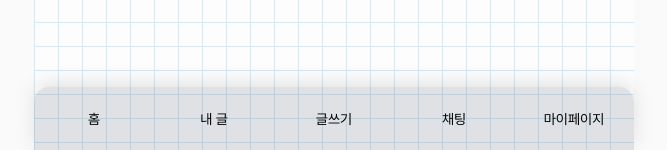
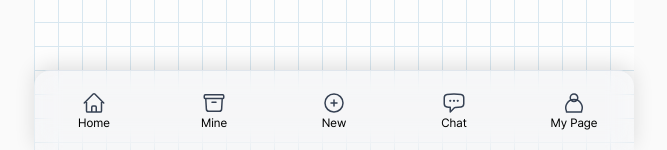
Before and after one commit to Debuging-JunSeoPark/logoRithm, a React (Vite) app: page / in a window 1280 px wide. Shown: the part 650-800 px from the top of the page, without its empty margins (306-973 px from the left). Built offline with nearby package versions, Linux system fonts and the light colour scheme.

Commit message:
feat: 푸터바 이미지 추가

```diff
--- a/src/widgets/footer/ui/Footer.jsx
+++ b/src/widgets/footer/ui/Footer.jsx
@@ -1,20 +1,97 @@
 export default function Footer() {
   return (
-        <footer className="
+    <footer
+      className="
         fixed bottom-0 left-1/2 transform -translate-x-1/2
-    w-full max-w-[600px] h-16
-    bg-gray-500/20
-    border-t border-white/30
-    rounded-t-2xl overflow-hidden
-    shadow-[0_-4px_20px_rgba(0,0,0,0.10)]
+        w-full max-w-[600px] h-20
+        bg-gray-200/20
+        backdrop-blur-md
+        border-t border-gray-300/30
+        rounded-t-2xl
+        overflow-hidden
+        shadow-[0_-4px_20px_rgba(0,0,0,0.12)]
         flex items-center justify-around
-    z-50"
+        z-50
+      "
     >
-            <button className="flex-1 text-center text-sm">홈</button>
-            <button className="flex-1 text-center text-sm">내 글</button>
-            <button className="flex-1 text-center text-sm">글쓰기</button>
-            <button className="flex-1 text-center text-sm">채팅</button>
-            <button className="flex-1 text-center text-sm">마이페이지</button>
+
+
+      <button className="flex-1 flex flex-col items-center justify-center text-xs">
+        <svg fill="none" strokeWidth={1.5} stroke="currentColor"
+             className="w-6 h-6 text-gray-700" viewBox="0 0 24 24">
+          <path strokeLinecap="round" strokeLinejoin="round"
+            d="m2.25 12 8.954-8.955c.45-.45 1.18-.45 1.63 0L21.75 12M4.5 9.75v10.125c0
+            .621.504 1.125 1.125 1.125H9.75v-4.875c0-.621.504-1.125
+            1.125-1.125h2.25c.621 0 1.125.504
+            1.125 1.125V21h4.125c.621 0 1.125-.504
+            1.125-1.125V9.75M8.25 21h8.25" />
+        </svg>
+        Home
+      </button>
+
+
+      <button className="flex-1 flex flex-col items-center justify-center text-xs">
+        <svg fill="none" strokeWidth={1.5} stroke="currentColor"
+             className="w-6 h-6 text-gray-700" viewBox="0 0 24 24">
+          <path strokeLinecap="round" strokeLinejoin="round"
+            d="m20.25 7.5-.625 10.632a2.25 2.25 0 0
+            1-2.247 2.118H6.622a2.25 2.25 0 0
+            1-2.247-2.118L3.75 7.5M10 11.25h4M3.375
+            7.5h17.25c.621 0 1.125-.504
+            1.125-1.125v-1.5c0-.621-.504-1.125-1.125-1.125H3.375c-.621
+            0-1.125.504-1.125 1.125v1.5c0 .621.504
+            1.125 1.125 1.125Z" />
+        </svg>
+        Mine
+      </button>
+
+      {/* 3. 글쓰기 */}
+      <button className="flex-1 flex flex-col items-center justify-center text-xs">
+        <svg fill="none" strokeWidth={1.5} stroke="currentColor"
+             className="w-6 h-6 text-gray-700" viewBox="0 0 24 24">
+          <path strokeLinecap="round" strokeLinejoin="round"
+            d="M12 9v6m3-3H9m12 0a9 9 0 1
+            1-18 0 9 9 0 0 1 18 0Z" />
+        </svg>
+        New
+      </button>
+
+      {/* 4. 채팅 */}
+      <button className="flex-1 flex flex-col items-center justify-center text-xs">
+        <svg fill="none" strokeWidth={1.5} stroke="currentColor"
+             className="w-6 h-6 text-gray-700" viewBox="0 0 24 24">
+          <path strokeLinecap="round" strokeLinejoin="round"
+            d="M8.625 9.75a.375.375 0 1
+            1-.75 0 .375.375 0 0 1 .75 0Zm0
+            0H8.25m4.125 0a.375.375 0 1
+            1-.75 0 .375.375 0 0 1 .75 0Zm0
+            0H12m4.125 0a.375.375 0 1
+            1-.75 0 .375.375 0 0 1 .75 0Zm0
+            0h-.375m-13.5 3.01c0 1.6 1.123
+            2.994 2.707 3.227 1.087.16
+            2.185.283 3.293.369V21l4.184-4.183a1.14
+            1.14 0 0 1 .778-.332 48.294 48.294
+            0 0 0 5.83-.498c1.585-.233 2.708-1.626
+            2.708-3.228V6.741c0-1.602-1.123-2.995-2.707-3.228A48.394
+            48.394 0 0 0 12 3c-2.392 0-4.744.175-7.043.513C3.373
+            3.746 2.25 5.14 2.25 6.741v6.018Z" />
+        </svg>
+        Chat
+      </button>
+
+      {/* 5. 마이페이지 */}
+      <button className="flex-1 flex flex-col items-center justify-center text-xs">
+        <svg width="24" height="24" fill="none" stroke="currentColor" strokeWidth="1.5"
+             className="w-6 h-6 text-gray-700">
+          <path strokeLinecap="round" strokeLinejoin="round"
+            d="M15.75 6.75a3.75 3.75 0 1
+            1-7.5 0 3.75 3.75 0 0 1 7.5
+            0ZM4.5 20.25a8.25 8.25 0 1
+            1 15 0v.75H4.5v-.75Z" />
+        </svg>
+        My Page
+      </button>
+
     </footer>
   );
 }
```
Lines whose indentation alone changed are shown as unchanged.
